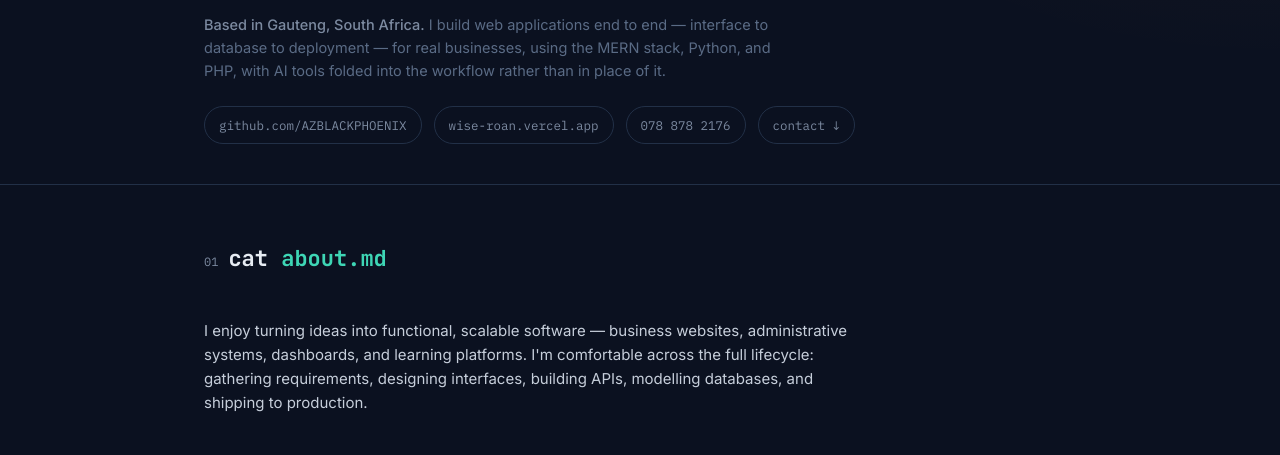
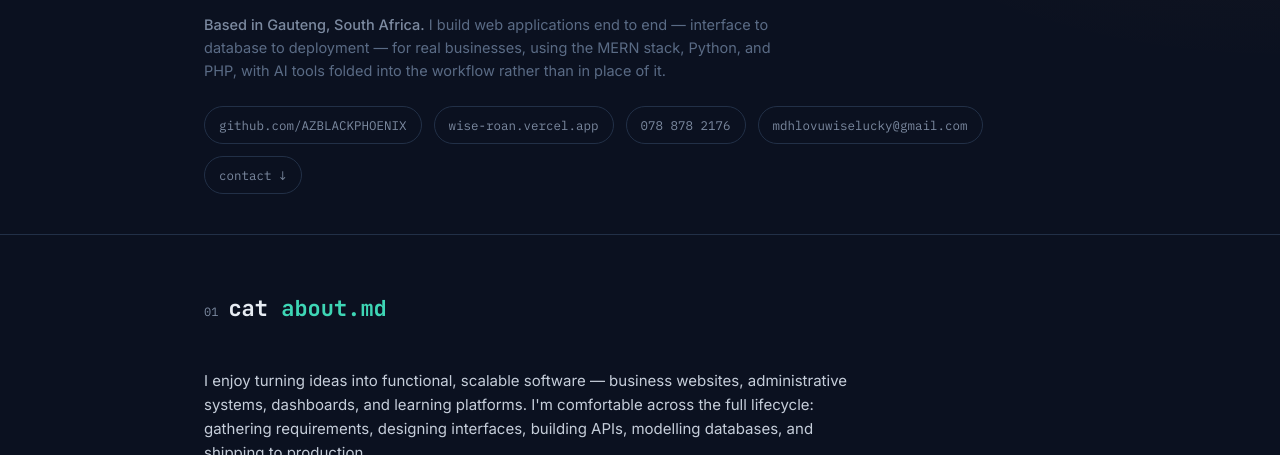
Before and after one commit to AZBLACKPHOENIX/Wise, a plain HTML site: page index.html in a window 1280 px wide. Shown: the part 645-1100 px from the top of the page. Drawn offline with Linux system fonts and the light colour scheme.

Commit message:
Add email contact link to hero section
Added a mailto link for email contact.

```diff
--- a/index.html
+++ b/index.html
@@ -276,6 +276,7 @@
       <a class="pill" href="https://github.com/AZBLACKPHOENIX" target="_blank" rel="noopener">github.com/AZBLACKPHOENIX</a>
       <a class="pill" href="https://wise-roan.vercel.app/" target="_blank" rel="noopener">wise-roan.vercel.app</a>
       <a class="pill" href="tel:0788782176">078 878 2176</a>
+       <a class="pill" href="mailto:mdhlovuwiselucky@gmail.com">mdhlovuwiselucky@gmail.com</a>
       <a class="pill" href="#contact">contact ↓</a>
     </div>
   </div>
```
